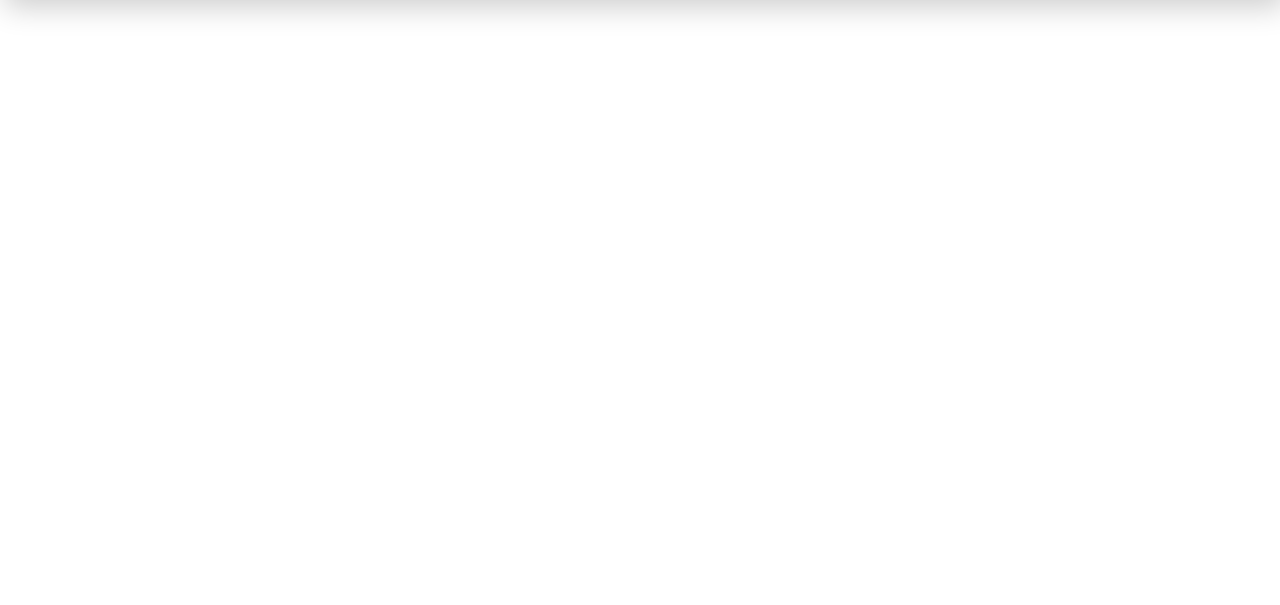
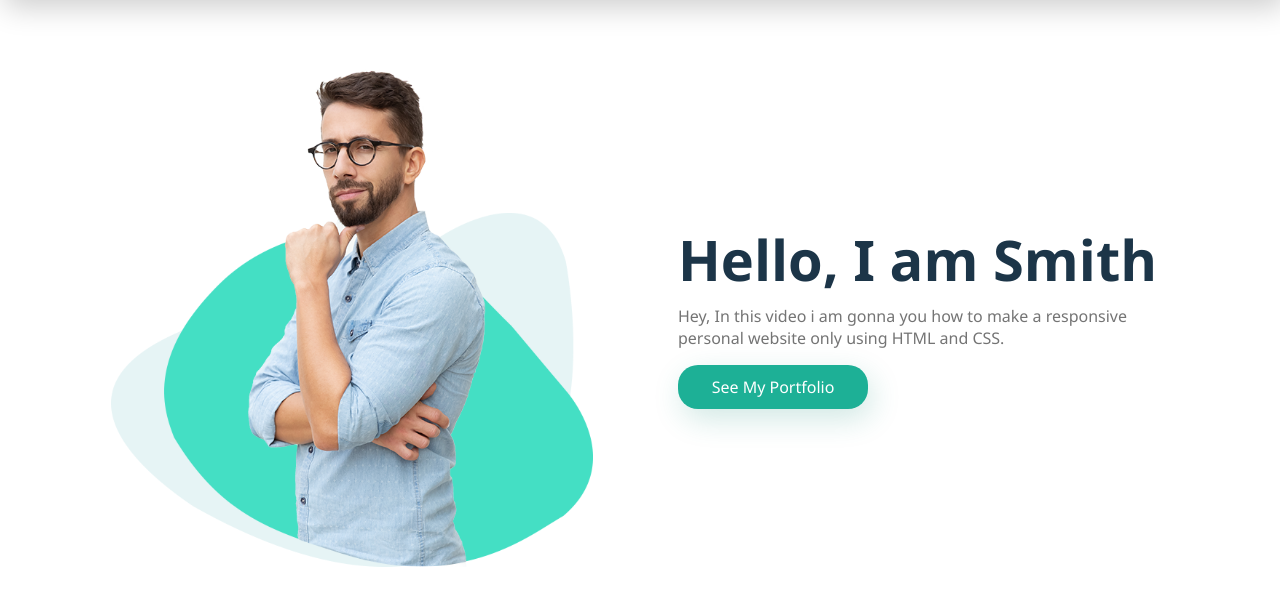
Before and after one commit to vagner531/Website, a plain HTML site: page index.html in a window 1280 px wide. Shown: the part 81-686 px from the top of the page. Drawn offline with Linux system fonts and the light colour scheme.

Commit message:
Created main

```diff
--- a/css/style.css
+++ b/css/style.css
@@ -10,6 +10,7 @@ body{
 *{
   box-sizing: border-box;
 }
+/******* Start Nav ******/
 ul{
   list-style: none;
 }
@@ -63,3 +64,53 @@ nav ul li a:hover{
   box-shadow: 5px 10px 30px rgba(64,198,196,0.3);
   transition: all ease 0.2s;
 }
+/**** end nav ****/
+
+/******* Start model ******/
+
+.model img{
+	width:100%;
+	height: 100%;
+	object-fit: contain;
+}
+.model{
+	width:500px;
+	height: 500px;
+}
+.content{
+	width: 90%;
+	display: flex;
+	justify-content: space-around;
+	align-items: center;
+	position: absolute;
+	left: 50%;
+	top: 50%;
+	transform: translate(-50%,-50%);
+}
+.main-text{
+	width:500px;
+}
+.main-text h1 {
+  font-size: 3.5rem;
+  color: #1c3548;
+  margin: 0px 0px 10px 0px;
+  line-height: 60px;
+}
+.main-text p {
+  color: #747474;
+}
+.portfolio-btn{
+  width: 190px;
+  height: 44px;
+  display: flex;
+  justify-content: center;
+  align-items: center;
+  color: #FFFFFF;
+  background-color: #1DB096;
+  border-radius: 20PX;
+  box-shadow: 4PX 10PX 30PX rgba(24,139,119,0.2);
+}
+.portfolio-btn:hover{
+  background-color: #23cdaf;
+  transition: all ease 0.2s;
+}
--- a/index.html
+++ b/index.html
@@ -1,5 +1,6 @@
 <!DOCTYPE html>
 <html lang="pt-br">
+
 <head>
   <meta charset="UTF-8">
   <meta http-equiv="X-UA-Compatible" content="IE=edge">
@@ -11,9 +12,10 @@
   <link rel="shortcut icon" href="/images/fav-icon.png">
 
 </head>
+
 <body>
   <!-- main -->
-  <selection id="main">
+  <section id="main">
     <!-- navigation -->
     <nav>
       <!-- logo -->
@@ -31,7 +33,25 @@
       <!-- say-hey -->
       <a href="#" class="hey">Say Hi!</a>
     </nav>
-  </selection>
+    <!-- content -->
+    <div class="content">
+      <!-- model -->
+      <div class="model">
+        <img src="/images/model.png" alt="">
+      </div>
+      <!-- text -->
+      <div class="main-text">
+        <h1>Hello, I am Smith</h1>
+        <p>
+          Hey, In this video i am gonna you how to make a
+          responsive personal website only using HTML and CSS.
+        </p>
+        <!-- btn -->
+          <a href="" class="portfolio-btn">See My Portfolio</a>
+      </div>
+    </div>
+  </section>
 
 </body>
+
 </html>
```
